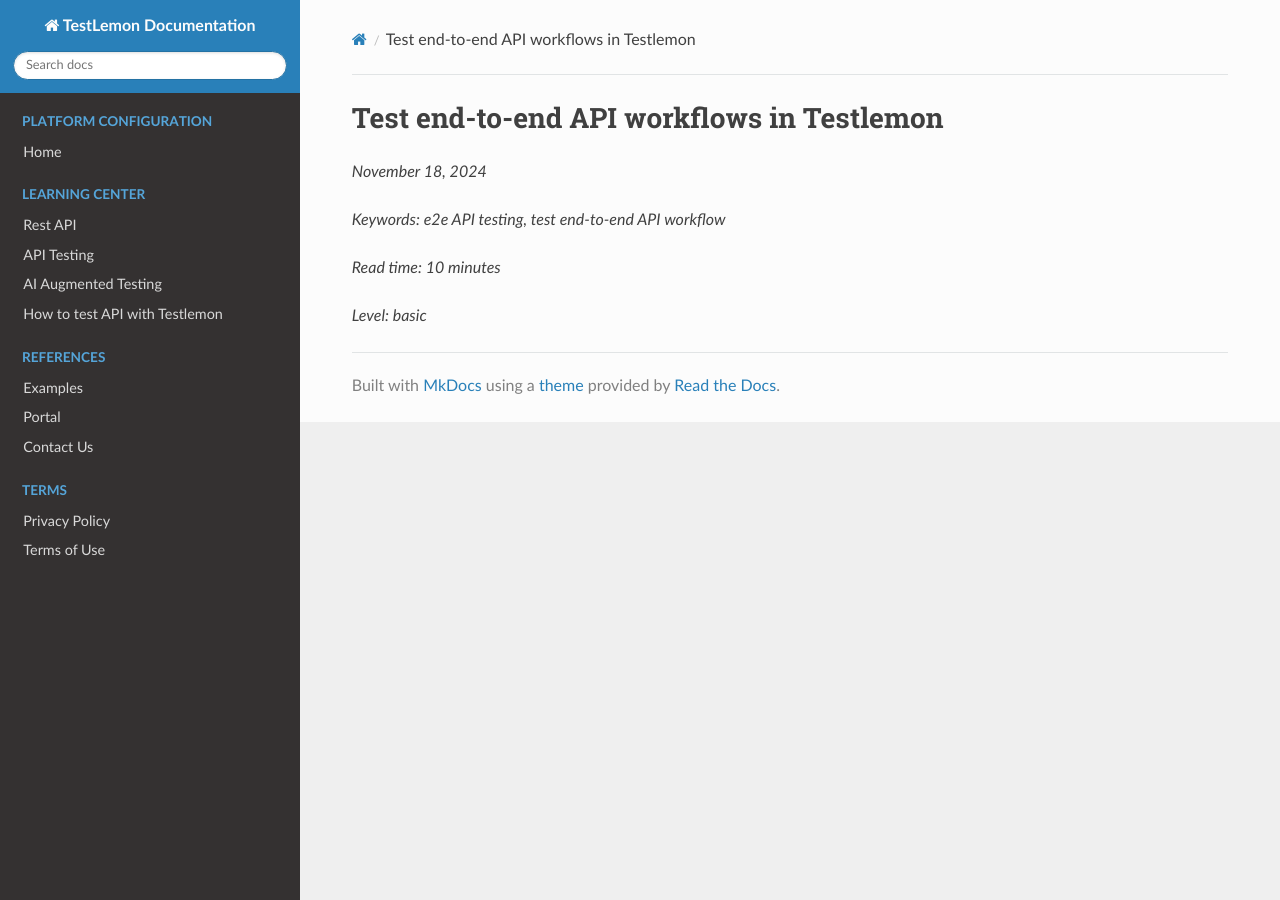
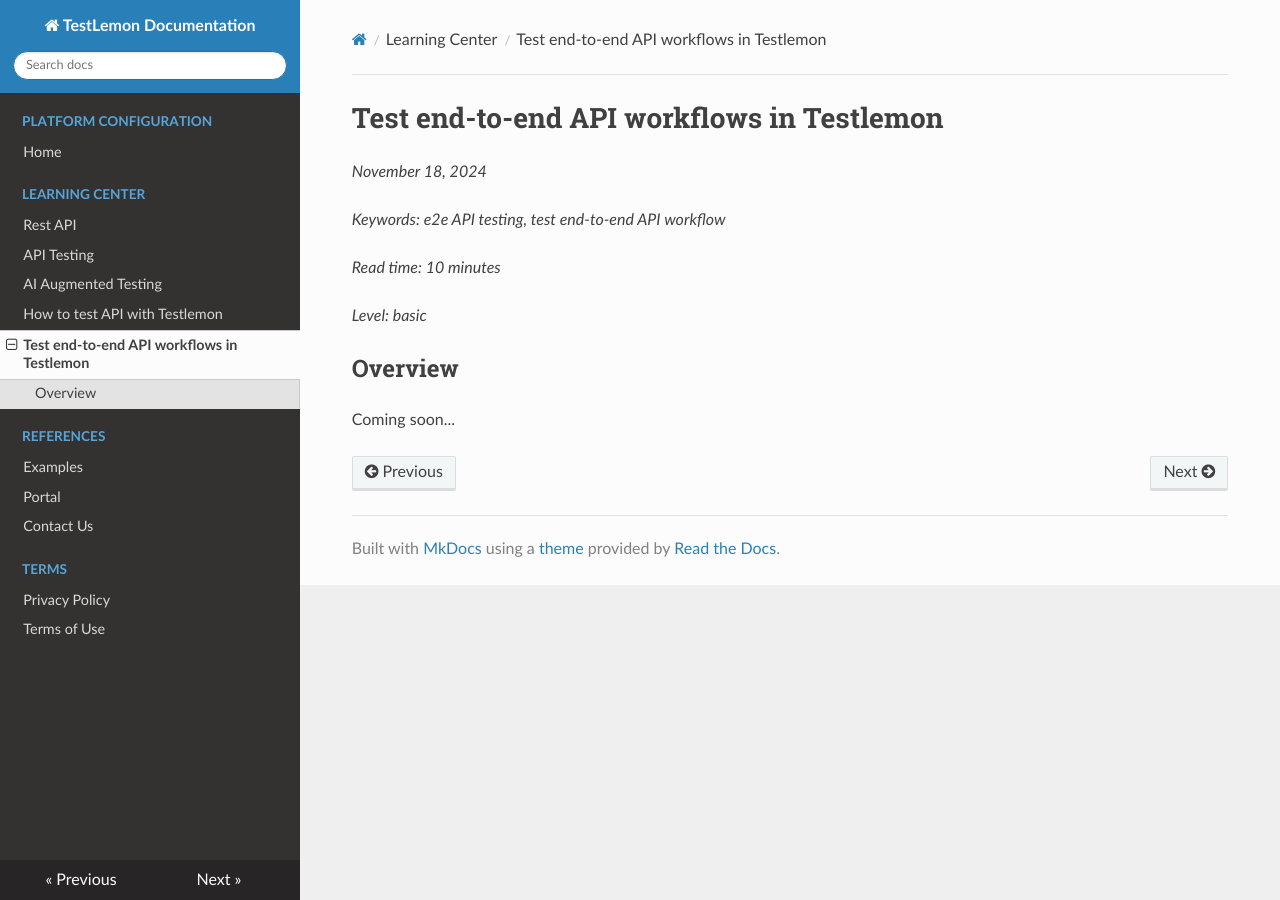
Before and after one commit to itbusina/testlemon-docs, an MkDocs documentation site: the page built from docs/docs/test-end-to-end-api-workflows-in-testlemon.md, in a window 1280 px wide. Built offline with MkDocs 1.6.1, drawn with Linux system fonts in a browser that asks for light colours; nearby versions of some CDN libraries.

Commit message:
updated the e2e page

```diff
--- a/docs/docs/test-end-to-end-api-workflows-in-testlemon.md
+++ b/docs/docs/test-end-to-end-api-workflows-in-testlemon.md
@@ -8,4 +8,6 @@ _Read time: 10 minutes_
 
 _Level: basic_
 
-##
+## Overview
+
+Coming soon...
--- a/docs/mkdocs.yml
+++ b/docs/mkdocs.yml
@@ -16,7 +16,7 @@ nav:
     - API Testing: api-testing.md
     - AI Augmented Testing: ai-augmented-testing.md
     - How to test API with Testlemon: how-to-test-api-with-testlemon.md
-    # - Test end-to-end API workflows in Testlemon: test-end-to-end-api-workflows-in-testlemon.md
+    - Test end-to-end API workflows in Testlemon: test-end-to-end-api-workflows-in-testlemon.md
   - References:
     - Examples: 'https://github.com/itbusina/testlemon-docs/tree/main/examples'
     - Portal: 'https://app.testlemon.com/'
```
